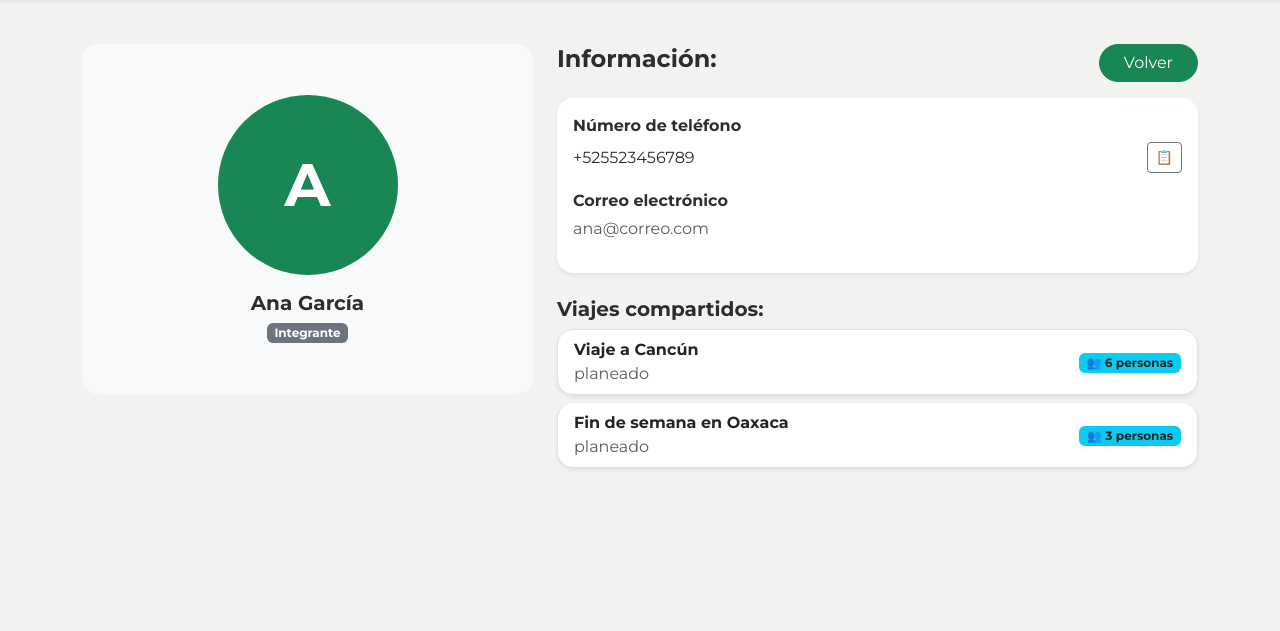
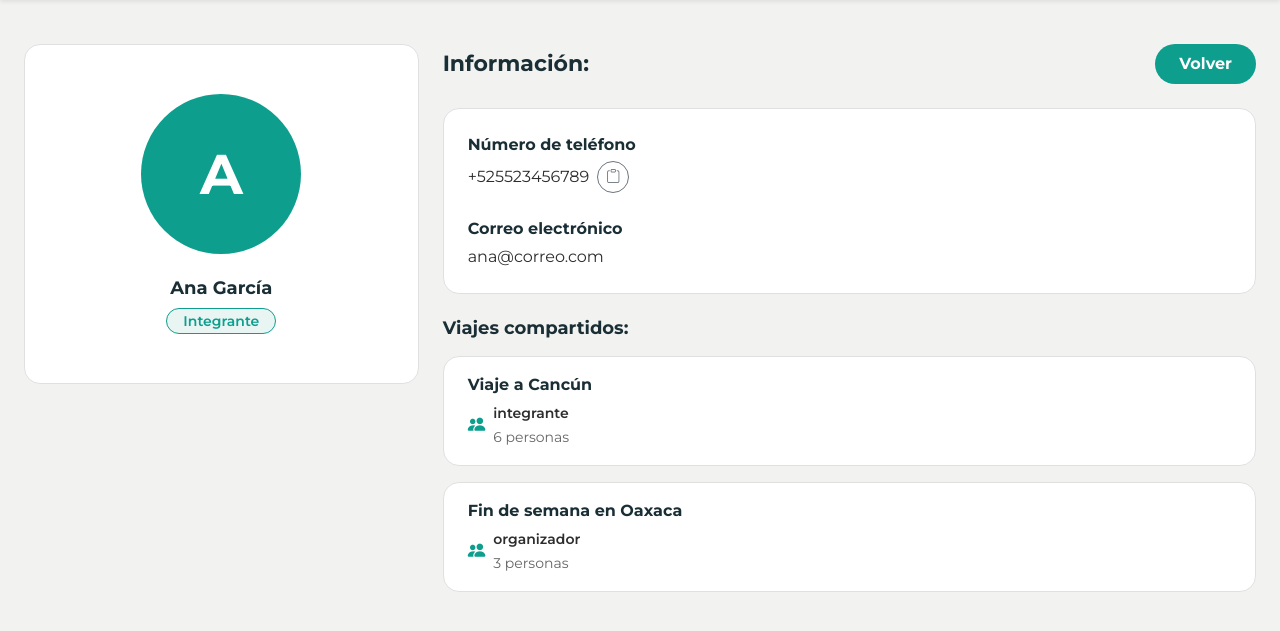
Before and after one commit to HecRod56/Faro-del-viajero, a Django app: page /viajes/integrantes/1/perfil/2/ in a window 1280 px wide. Shown: the part 80-711 px from the top of the page. Run offline with Django 5.2, Linux system fonts and the light colour scheme; data comes from the database, SQL or seed files in the repository.

Commit message:
[FIX] Correciones de vista y css para revisar perfil

```diff
--- a/apps/integrantes/static/integrantes/css/perfil.css
+++ b/apps/integrantes/static/integrantes/css/perfil.css
@@ -1,54 +1,58 @@
-body {
-    font-family: Arial, sans-serif;
-    background: #f4f6f8;
-    margin: 0;
+/* ==========================================
+   perfil.css — visualizar_perfil
+   Usa variables de core/css/styles.css
+   ========================================== */
+
+/* Panel izquierdo */
+.perfil-card-left {
+    background-color: var(--color-white);
+    border: 1px solid #e0e0e0;
+    min-height: 340px;
 }
 
-.container {
-    display: flex;
-    height: 100vh;
+/* Avatar con foto */
+.perfil-avatar {
+    width: 160px;
+    height: 160px;
+    object-fit: cover;
 }
 
-/* Panel izquierdo */
-.sidebar {
-    width: 35%;
-    background: #0f766e;
-    border-radius: 20px;
-    margin: 20px;
-    position: relative;
+/* Avatar sin foto */
+.perfil-avatar-placeholder {
+    width: 160px;
+    height: 160px;
+    font-size: 56px;
+    background-color: var(--color-primary);
+    font-family: var(--font-family-base);
+    font-weight: var(--font-weight-bold);
 }
 
-/* Panel derecho */
-.content {
-    width: 65%;
-    padding: 20px;
-    position: relative;
+/* Badge de rol */
+.perfil-badge-rol {
+    background-color: #e8f5f3;
+    color: var(--color-primary);
+    font-size: var(--font-size-small);
+    font-weight: var(--font-weight-semibold);
+    font-family: var(--font-family-base);
+    border: 1px solid var(--color-primary);
+    padding: 5px 16px;
+    border-radius: 20px;
 }
 
-h2 {
-    margin-top: 0;
+/* Card de información (teléfono / correo) */
+.perfil-info-card {
+    background-color: var(--color-white);
+    border: 1px solid #e0e0e0;
 }
 
-.card {
-    background: white;
-    border-radius: 15px;
-    padding: 20px;
-    box-shadow: 0px 4px 10px rgba(0,0,0,0.1);
+/* Tarjeta individual de viaje compartido */
+.perfil-viaje-card {
+    background-color: var(--color-white);
+    border: 1px solid #e0e0e0;
+    transition: var(--transition-fast);
 }
 
-/* Botón volver */
-.btn-volver {
-    position: absolute;
-    top: 20px;
-    right: 20px;
-    background: #0f766e;
-    color: white;
-    border: none;
-    padding: 10px 20px;
-    border-radius: 20px;
-    cursor: pointer;
+.perfil-viaje-card:hover {
+    border-color: var(--color-primary);
+    box-shadow: 0 2px 8px rgba(14, 158, 142, 0.1);
 }
-
-.btn-volver:hover {
-    background: #115e59;
-}
--- a/apps/integrantes/templates/integrantes/visualizar_perfil.html
+++ b/apps/integrantes/templates/integrantes/visualizar_perfil.html
@@ -1,116 +1,120 @@
 {% extends "core/base.html" %}
+{% load static %}
 
-<link href="https://cdn.jsdelivr.net/npm/bootstrap@5.3.0/dist/css/bootstrap.min.css" rel="stylesheet">
-<script src="https://cdn.jsdelivr.net/npm/bootstrap@5.3.0/dist/js/bootstrap.bundle.min.js"></script>
+{% block extra_css %}
+  <link rel="stylesheet" href="{% static 'integrantes/css/perfil.css' %}" />
+{% endblock %}
 
 {% block content %}
-<div class="container py-4">
-
+<div class="container-xxl py-4 px-4">
   <div class="row g-4">
 
-        <!-- 🟢 PANEL IZQUIERDO -->
-        <div class="col-md-5">
-
-            <div class="bg-light rounded-4 d-flex flex-column justify-content-center align-items-center p-4" style="height: 350px;">
+    <!-- ── PANEL IZQUIERDO ─────────────────────────────── -->
+    <div class="col-md-5 col-lg-4">
+      <div class="perfil-card-left rounded-4 d-flex flex-column justify-content-center align-items-center p-4">
 
         <!-- Avatar -->
         {% if usuario.profile_picture %}
           <img src="{{ usuario.profile_picture.url }}"
-                         class="rounded-circle"
-                         style="width: 180px; height: 180px; object-fit: cover;">
+               class="rounded-circle perfil-avatar"
+               alt="{{ usuario.first_name }}">
         {% else %}
-                    <div class="rounded-circle bg-success d-flex justify-content-center align-items-center text-white fw-bold"
-                         style="width: 180px; height: 180px; font-size: 60px;">
+          <div class="perfil-avatar-placeholder rounded-circle d-flex justify-content-center align-items-center text-white fw-bold">
             {{ usuario.first_name|default:usuario.email|first|upper }}
           </div>
         {% endif %}
 
         <!-- Nombre -->
-                <h5 class="mt-3 fw-bold">
+        <h5 class="mt-4 mb-2 fw-bold text-center" style="font-size: var(--font-size-h3); color: var(--color-heading);">
           {{ usuario.first_name }} {{ usuario.last_name }}
         </h5>
 
         <!-- Rol -->
         {% if es_organizador %}
-                    <span class="badge bg-success">Organizador</span>
+          <span class="badge perfil-badge-rol">Organizador</span>
         {% else %}
-                    <span class="badge bg-secondary">Integrante</span>
+          <span class="badge perfil-badge-rol">Integrante</span>
         {% endif %}
 
       </div>
-
     </div>
 
-        <!-- 🔵 PANEL DERECHO -->
-        <div class="col-md-7">
+    <!-- ── PANEL DERECHO ───────────────────────────────── -->
+    <div class="col-md-7 col-lg-8">
 
       <!-- Header -->
-            <div class="d-flex justify-content-between align-items-center mb-3">
-                <h4 class="fw-bold">Información:</h4>
-
-                <button class="btn btn-success rounded-pill px-4"
+      <div class="d-flex justify-content-between align-items-center mb-4">
+        <h4 class="fw-bold mb-0" style="font-size: var(--font-size-h2); color: var(--color-heading);">
+          Información:
+        </h4>
+        <button class="btn btn-primary rounded-pill px-4"
+                style="font-size: var(--font-size-body);"
                 onclick="window.history.back()">
           Volver
         </button>
       </div>
 
-            <!-- CARD INFO -->
-            <div class="card shadow-sm border-0 rounded-4 mb-4">
-                <div class="card-body">
+      <!-- CARD INFO ─────────────────────────────────── -->
+      <div class="rounded-4 p-4 mb-4 perfil-info-card">
 
-                    <p class="fw-bold mb-1">Número de teléfono</p>
-                    <div class="d-flex justify-content-between align-items-center mb-3">
-                        <span>{{ usuario.phone }}</span>
-                        <button class="btn btn-sm btn-outline-secondary"
+        <!-- Teléfono -->
+        <p class="fw-bold mb-1" style="font-size: var(--font-size-body); color: var(--color-heading);">
+          Número de teléfono
+        </p>
+        <div class="d-flex align-items-center gap-2 mb-4">
+          <span style="font-size: var(--font-size-body); color: var(--color-text);">
+            {{ usuario.phone }}
+          </span>
+          <button class="btn btn-sm btn-outline-secondary rounded-circle p-0 d-flex align-items-center justify-content-center"
+                  style="width: 32px; height: 32px;"
+                  title="Copiar teléfono"
                   onclick="navigator.clipboard.writeText('{{ usuario.phone }}')">
-                            📋
+            <i class="bi bi-clipboard"></i>
           </button>
         </div>
 
-                    <p class="fw-bold mb-1">Correo electrónico</p>
-                    <p class="text-muted">{{ usuario.email }}</p>
+        <!-- Correo -->
+        <p class="fw-bold mb-1" style="font-size: var(--font-size-body); color: var(--color-heading);">
+          Correo electrónico
+        </p>
+        <span style="font-size: var(--font-size-body); color: var(--color-text);">
+          {{ usuario.email }}
+        </span>
+
+      </div>
+
+      <!-- VIAJES COMPARTIDOS ────────────────────────── -->
+      <h5 class="fw-bold mb-3" style="font-size: var(--font-size-h3); color: var(--color-heading);">
+        Viajes compartidos:
+      </h5>
+
+      <div class="d-flex flex-column gap-3">
+        {% for p in viajes %}
+          <div class="perfil-viaje-card rounded-4 px-4 py-3">
+            <div class="fw-bold mb-1" style="font-size: var(--font-size-body); color: var(--color-heading);">
+              {{ p.viaje.nombre }}
+            </div>
+            <div class="d-flex align-items-center gap-2">
+              <i class="bi bi-people-fill" style="color: var(--color-primary); font-size: 1.1rem;"></i>
+              <div>
+                <span class="fw-semibold" style="font-size: var(--font-size-small); color: var(--color-text);">
+                  {{ p.rol|default:"Integrantes" }}
+                </span>
+                <br>
+                <span style="font-size: var(--font-size-small); color: var(--color-text-secondary);">
+                  {{ p.viaje.participantes.count }} personas
+                </span>
+              </div>
+            </div>
+          </div>
+        {% empty %}
+          <p style="font-size: var(--font-size-body); color: var(--color-text-secondary);">
+            No hay viajes compartidos.
+          </p>
+        {% endfor %}
+      </div>
 
     </div>
   </div>
-
-            <!-- VIAJES COMPARTIDOS -->
-            <h5 class="fw-bold">Viajes compartidos:</h5>
-
-            <div class="list-group">
-
-                {% for p in viajes %}
-                    <div class="list-group-item rounded-4 mb-2 shadow-sm">
-
-                        <div class="d-flex justify-content-between align-items-center">
-
-                            <div>
-                                <div class="fw-bold">
-                                    {{ p.viaje.nombre }}
-                                </div>
-
-                                <small class="text-muted">
-                                    {{ p.viaje.estado }}
-                                </small>
-                            </div>
-
-                            <div class="text-end">
-                                <span class="badge bg-info text-dark">
-                                    👥 {{ p.viaje.participantes.count }} personas
-                                </span>
-                            </div>
-
-                        </div>
-
-                    </div>
-                {% empty %}
-                    <p class="text-muted">No hay viajes compartidos.</p>
-                {% endfor %}
-
-            </div>
-
-        </div>
-
-    </div>
-
 </div>
 {% endblock %}
```
Lines whose indentation alone changed are shown as unchanged.
